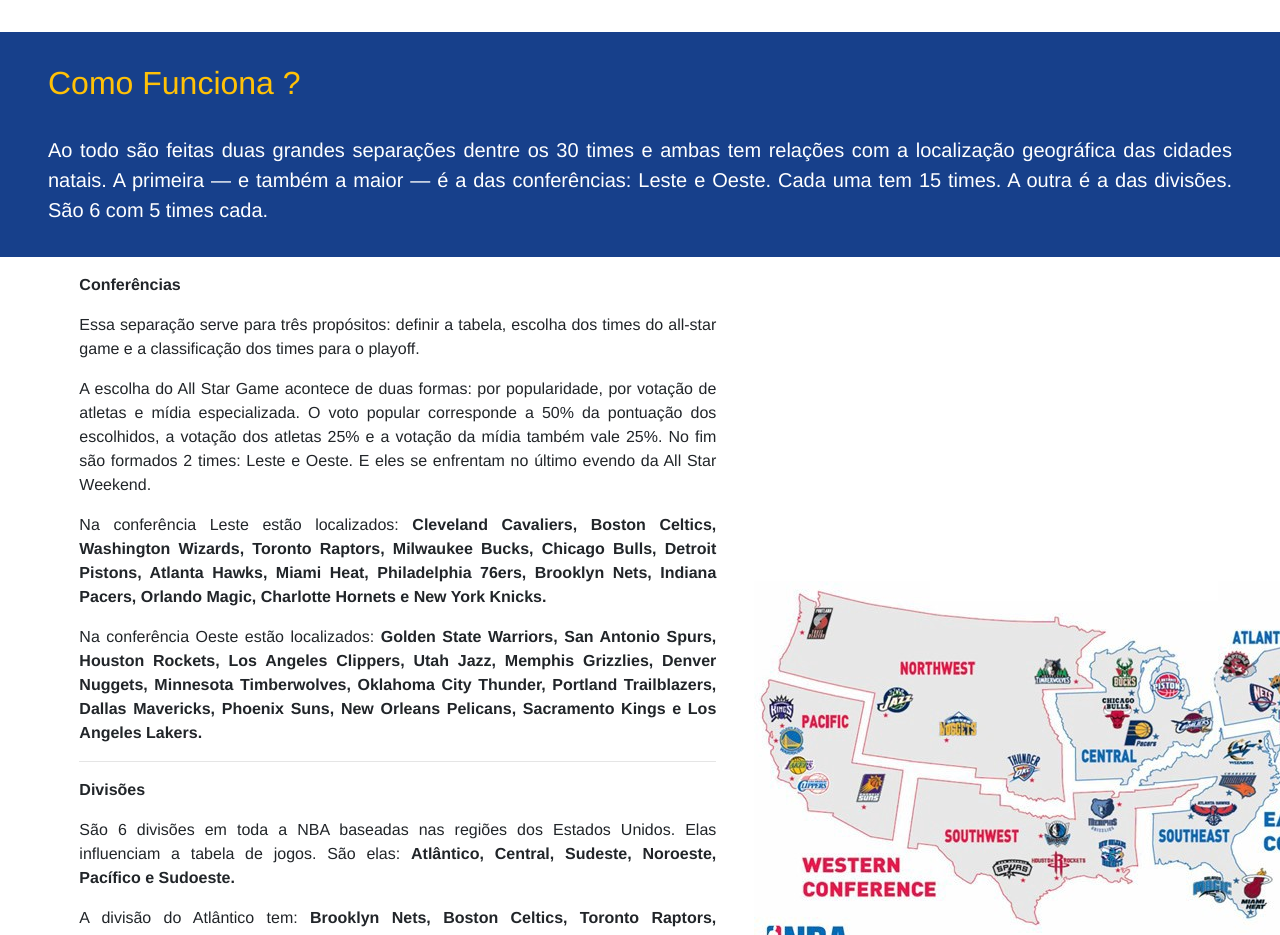
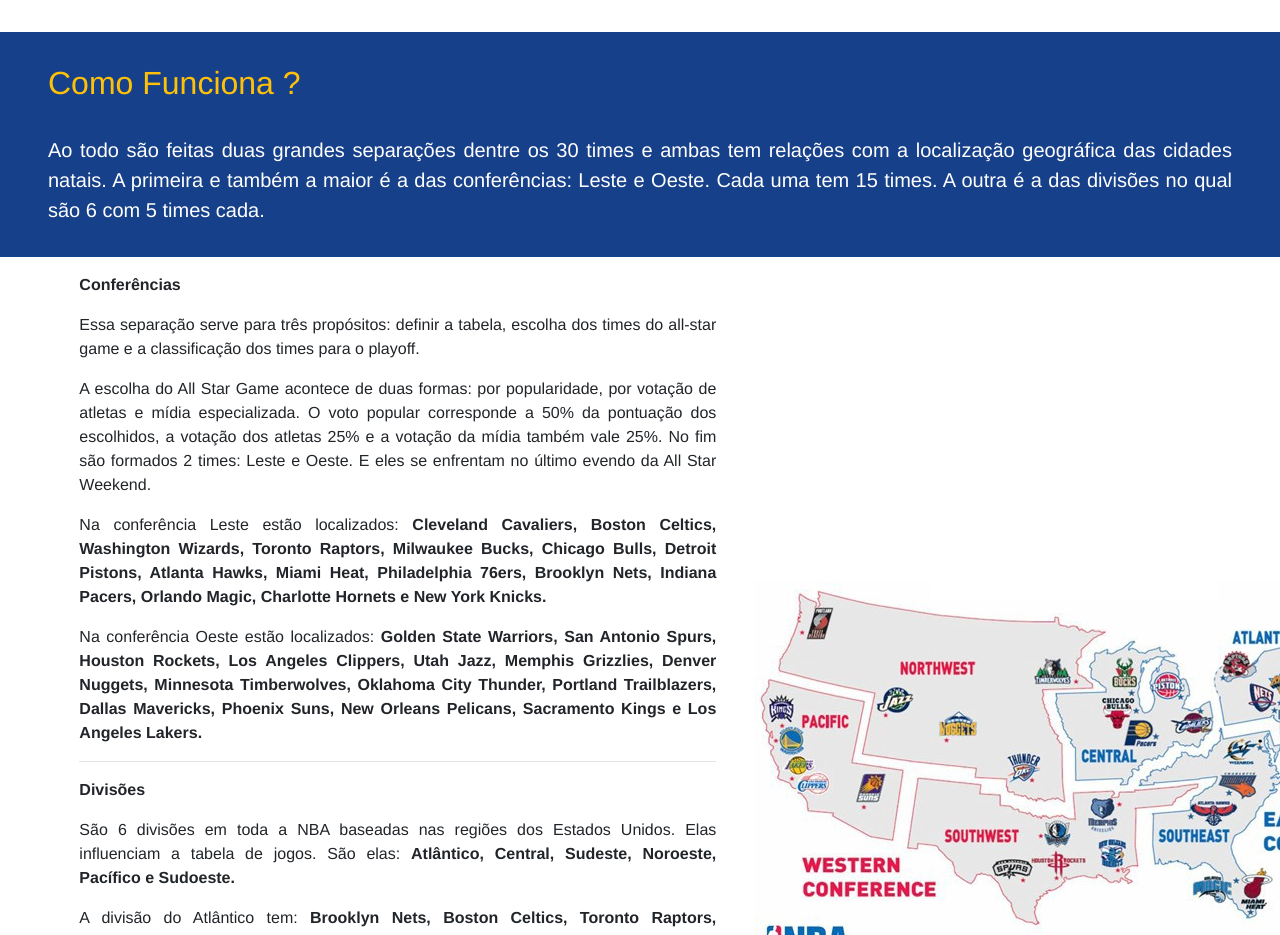
Before and after one commit to MatheusSCaetano/landingPage-nba, a plain HTML site: page index.html in a window 1280 px wide. Shown: the part 1680-2615 px from the top of the page. Drawn offline with nearby package versions, Linux system fonts and the light colour scheme.

Commit message:
Correção de Display

```diff
--- a/index.html
+++ b/index.html
@@ -136,8 +136,10 @@
             <h2 class="text-nba pb-4 text-warning">
                 Como Funciona ?
             </h2>
-          <p class="lead text-nba-content">Ao todo são feitas duas grandes separações dentre os 30 times e ambas tem relações com a localização geográfica das cidades natais. A primeira — e também a maior — é a das conferências:
-              Leste e Oeste. Cada uma tem 15 times. A outra é a das divisões. São 6 com 5 times cada.</p>
+          <p class="lead text-nba-content">
+              Ao todo são feitas duas grandes separações dentre os 30 times e ambas tem relações com
+              a localização geográfica das cidades natais. A primeira e também a maior é a das
+              conferências: Leste e Oeste. Cada uma tem 15 times. A outra é a das divisões no qual são 6 com 5 times cada.</p>
         </div>
     </div>
     <div class="container col-md-11">
```
Also changed, not shown: 1 other file.
